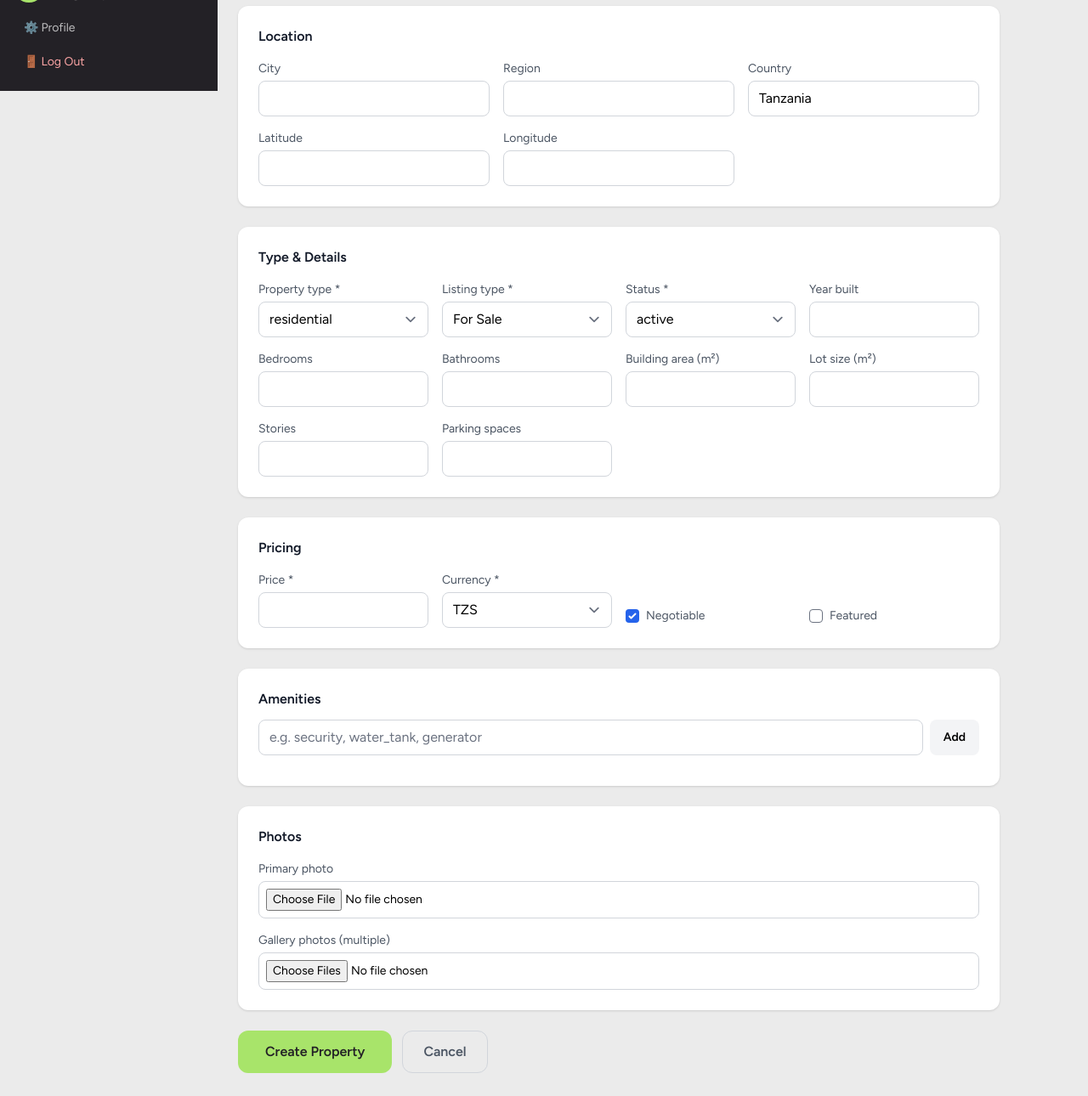
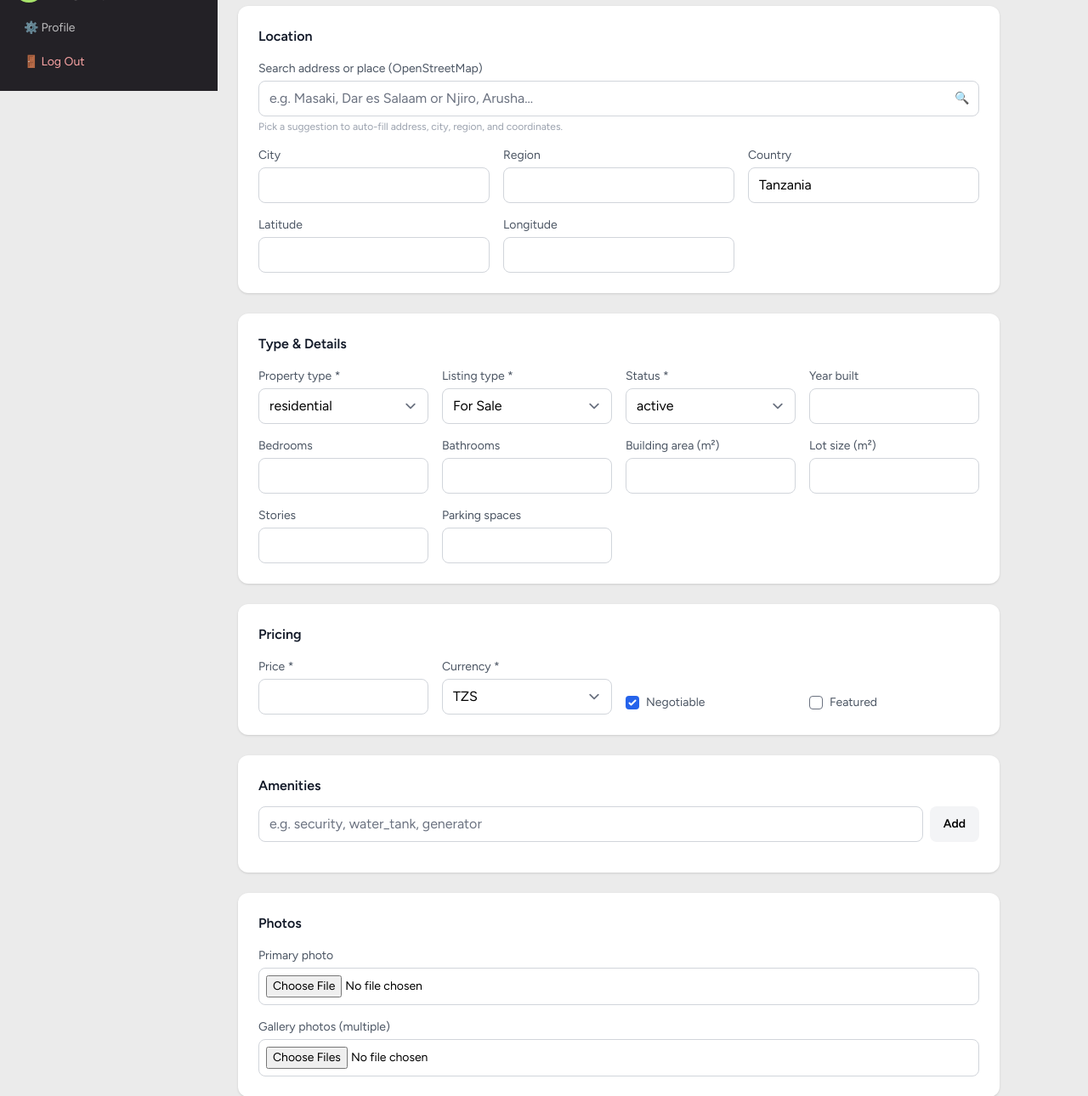
Before and after one commit to gakyoo/edenilaravel, a Laravel app: page /dashboard/properties/create in a window 1280 px wide. Shown: the part 693-1983 px from the top of the page at 85% size. Run offline with Laravel 12, Linux system fonts and the light colour scheme; a user stored in the database is signed in; data comes from the database, SQL or seed files in the repository; style sheets or scripts are compiled from the project's sources; some libraries are stand-ins or nearby versions.

Commit message:
feat: OpenStreetMap address/place autocomplete (Nominatim) on property form

```diff
--- /dev/null
+++ b/resources/js/Components/PlaceAutocomplete.vue
@@ -0,0 +1,100 @@
+<script setup>
+import { ref, watch } from 'vue';
+
+const props = defineProps({
+    modelValue: String,
+    placeholder: { type: String, default: 'Search an address, area, or place...' },
+    country: { type: String, default: 'Tanzania' },
+});
+
+const emit = defineEmits(['update:modelValue', 'select']);
+
+const query = ref(props.modelValue || '');
+const results = ref([]);
+const open = ref(false);
+const loading = ref(false);
+const error = ref('');
+let debounceTimer = null;
+
+watch(query, (val) => {
+    emit('update:modelValue', val);
+    clearTimeout(debounceTimer);
+    if (!val || val.trim().length < 3) {
+        results.value = [];
+        open.value = false;
+        return;
+    }
+    loading.value = true;
+    error.value = '';
+    debounceTimer = setTimeout(search, 400);
+});
+
+async function search() {
+    const url = new URL('https://nominatim.openstreetmap.org/search');
+    url.searchParams.set('format', 'json');
+    url.searchParams.set('q', query.value.trim());
+    url.searchParams.set('limit', '6');
+    url.searchParams.set('countrycodes', 'tz');
+    url.searchParams.set('addressdetails', '1');
+
+    try {
+        const res = await fetch(url, {
+            headers: { 'User-Agent': 'Edenire.co.tz/1.0 (real estate platform)' },
+        });
+        if (!res.ok) throw new Error('Search failed');
+        results.value = await res.json();
+        open.value = results.value.length > 0;
+    } catch (e) {
+        error.value = 'Could not reach OpenStreetMap. Check connection.';
+        results.value = [];
+    } finally {
+        loading.value = false;
+    }
+}
+
+function selectPlace(place) {
+    query.value = place.display_name;
+    results.value = [];
+    open.value = false;
+    emit('select', place);
+}
+
+function onBlur() {
+    // Delay so click on a suggestion registers first
+    setTimeout(() => { open.value = false; }, 200);
+}
+</script>
+
+<template>
+    <div class="relative">
+        <div class="relative">
+            <input
+                v-model="query"
+                type="text"
+                :placeholder="placeholder"
+                @focus="open = results.length > 0"
+                @blur="onBlur"
+                class="w-full rounded-lg border-gray-300 dark:bg-gray-800 dark:text-gray-100 dark:border-gray-700 pr-9"
+            />
+            <span class="absolute right-3 top-1/2 -translate-y-1/2 text-gray-400 text-sm">
+                {{ loading ? '…' : '🔍' }}
+            </span>
+        </div>
+
+        <!-- Suggestions dropdown -->
+        <div v-if="open && results.length" class="absolute z-30 mt-1 w-full bg-white dark:bg-gray-900 rounded-lg shadow-lg border border-gray-200 dark:border-gray-700 max-h-64 overflow-y-auto">
+            <button
+                v-for="r in results"
+                :key="r.place_id"
+                type="button"
+                @mousedown.prevent="selectPlace(r)"
+                class="block w-full text-left px-3 py-2.5 hover:bg-[#A8E46A]/10 text-sm text-gray-800 dark:text-gray-200 border-b border-gray-100 dark:border-gray-800 last:border-0 transition"
+            >
+                <span class="block font-medium">{{ r.name || r.display_name.split(',')[0] }}</span>
+                <span class="block text-xs text-gray-500 dark:text-gray-400 truncate">{{ r.display_name }}</span>
+            </button>
+        </div>
+
+        <p v-if="error" class="text-xs text-red-500 mt-1">{{ error }}</p>
+    </div>
+</template>
--- a/resources/js/Pages/Admin/PropertyForm.vue
+++ b/resources/js/Pages/Admin/PropertyForm.vue
@@ -2,6 +2,7 @@
 import AuthenticatedLayout from '@/Layouts/AuthenticatedLayout.vue';
 import { Head, Link, router, useForm } from '@inertiajs/vue3';
 import { ref } from 'vue';
+import PlaceAutocomplete from '@/Components/PlaceAutocomplete.vue';
 
 const props = defineProps({
     property: Object,
@@ -62,6 +63,17 @@ function onPrimaryChange(e) {
 
 function onGalleryChange(e) {
     galleryPhotos.value = Array.from(e.target.files);
+}
+
+function onPlaceSelected(place) {
+    // Nominatim returns address breakdown + lat/lon — fill the location fields
+    const a = place.address || {};
+    form.address_line = [a.road, a.neighbourhood, a.suburb, a.hamlet, a.village].filter(Boolean).join(', ');
+    form.city = a.city || a.town || a.village || a.suburb || '';
+    form.region = a.state || a.county || '';
+    form.country = a.country || 'Tanzania';
+    form.latitude = place.lat;
+    form.longitude = place.lon;
 }
 
 function submit() {
@@ -133,6 +145,11 @@ function submit() {
                 <!-- Location -->
                 <div class="bg-white dark:bg-gray-900 rounded-xl shadow p-6 space-y-4">
                     <h3 class="font-semibold text-gray-900 dark:text-gray-100">Location</h3>
+                    <div>
+                        <label class="block text-sm text-gray-600 dark:text-gray-300 mb-1">Search address or place (OpenStreetMap)</label>
+                        <PlaceAutocomplete @select="onPlaceSelected" placeholder="e.g. Masaki, Dar es Salaam or Njiro, Arusha..." />
+                        <p class="text-xs text-gray-400 dark:text-gray-500 mt-1">Pick a suggestion to auto-fill address, city, region, and coordinates.</p>
+                    </div>
                     <div class="grid grid-cols-1 md:grid-cols-3 gap-4">
                         <div>
                             <label class="block text-sm text-gray-600 dark:text-gray-300 mb-1">City</label>
```
